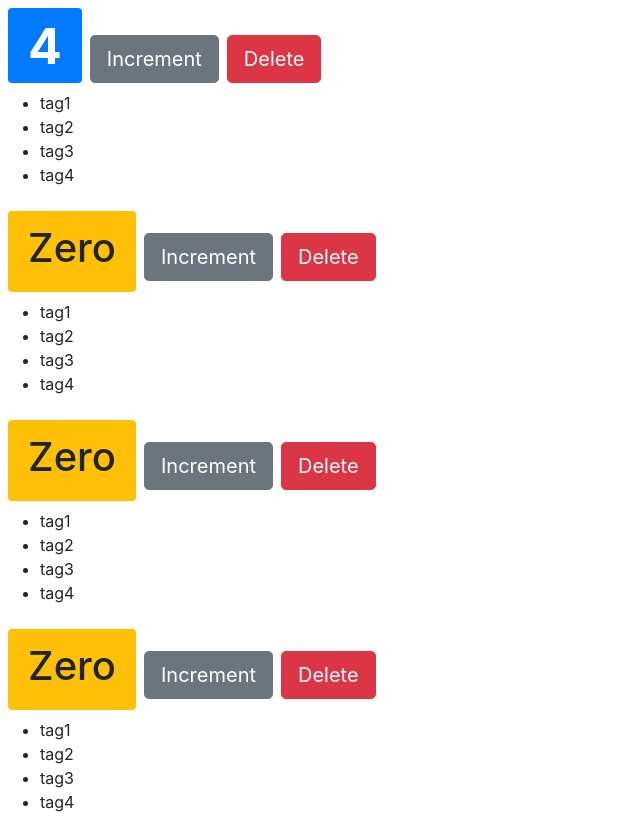
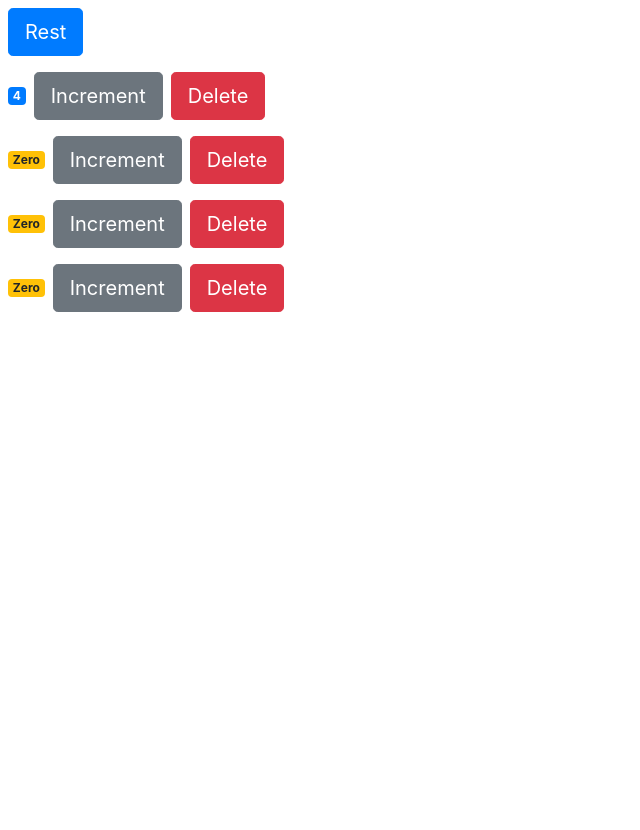
Before and after one commit to waqar-ahmed51/React-Counter-App, a React (Create React App) app in the folder counter-app/: page / in a window 1280 px wide. Shown: the whole page, without its empty margins (0-640 px from the left). After the commit the page ends 800 px from the top, so only its background shows below. Built offline with nearby package versions, Linux system fonts and the light colour scheme.

Commit message:
Single Source of Truth

```diff
--- a/counter-app/src/components/counter.jsx
+++ b/counter-app/src/components/counter.jsx
@@ -1,23 +1,6 @@
 import React, { Component } from "react";
 
 class Counter extends Component {
-  state = { value: this.props.value, tags: ["tag1", "tag2", "tag3", "tag4"] };
-  styles = {
-    fontSize: 50,
-    fontWeight: "bold",
-  };
-
-  rednerTags() {
-    if (this.state.tags.length === 0) return <p>There are no Tags!</p>;
-    return (
-      <ul>
-        {this.state.tags.map((tag) => (
-          <li key={tag}>{tag}</li>
-        ))}
-      </ul>
-    );
-  }
-
   handleIncrement = () => {
     console.log("Increment Clicked!", this.state.value);
     this.setState({ value: this.state.value + 1 });
@@ -27,36 +10,31 @@ class Counter extends Component {
     // console.log("Props", this.props.id);
     return (
       <div>
-        {this.props.children}
-        <span style={this.styles} className={this.getBadgeClass()}>
-          {this.formatCounter()}
-        </span>
+        <span className={this.getBadgeClass()}>{this.formatCounter()}</span>
         <button
-          onClick={() => this.handleIncrement()}
+          onClick={() => this.props.onIncrement()}
           className={"btn btn-secondary btn-lg"}
         >
           Increment
         </button>
         <button
-          onClick={() => this.props.onDelete(this.props.id)}
+          onClick={() => this.props.onDelete(this.props.counter.id)}
           className="btn btn-danger btn-lg m-2"
         >
           Delete
         </button>
-        {this.state.tags.length === 0 && "Please create the new tag!"}
-        {this.rednerTags()}
       </div>
     );
   }
   getBadgeClass() {
     let classes = "badge badge-";
-    classes += this.state.value === 0 ? "warning m-2" : "primary m-2";
+    classes += this.props.counter.value === 0 ? "warning m-2" : "primary m-2";
     return classes;
   }
 
   formatCounter() {
-    const { value: count } = this.state;
-    return count === 0 ? <h1>Zero</h1> : count;
+    const { value } = this.props.counter;
+    return value === 0 ? "Zero" : value;
   }
 }
 
--- a/counter-app/src/components/counters.jsx
+++ b/counter-app/src/components/counters.jsx
@@ -11,6 +11,18 @@ class Counters extends Component {
     ],
   };
 
+  handleIncrement = (counter) => {
+    const counters = [...this.state.counter];
+  };
+
+  handleReset = () => {
+    const counters = this.state.counters.map((c) => {
+      c.value = 0;
+      return c;
+    });
+    this.setState({ counters });
+  };
+
   handleDelete = (counterId) => {
     console.log("Handle Delete Called!", counterId);
     const counters = this.state.counters.filter((c) => c.id !== counterId);
@@ -20,11 +32,18 @@ class Counters extends Component {
     console.log("Counter Array", this.state.counters);
     return (
       <div>
+        <button
+          onClick={this.handleReset}
+          className="btn btn-primary btn-lg m-2"
+        >
+          Rest
+        </button>
         {this.state.counters.map((counter) => (
           <Counter
             key={counter.id}
             onDelete={() => this.handleDelete(counter.id)}
-            value={counter.value}
+            OnIncrement={() => this.handleIncrement(counter.id)}
+            counter={counter}
           />
         ))}
       </div>
```
